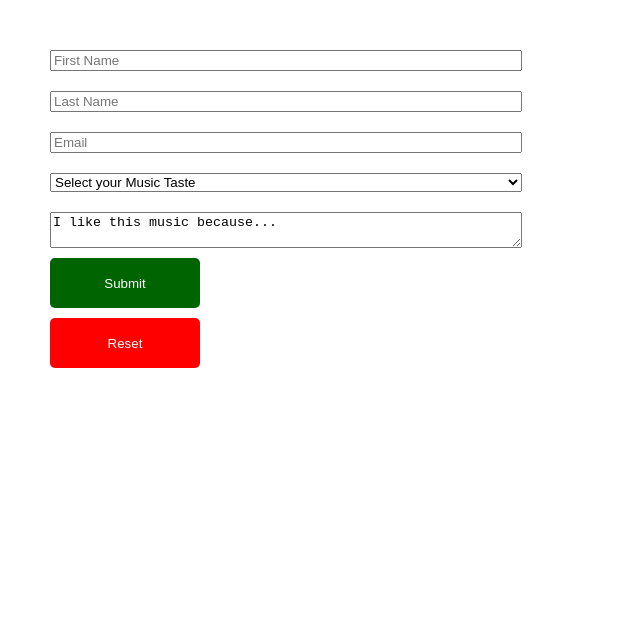
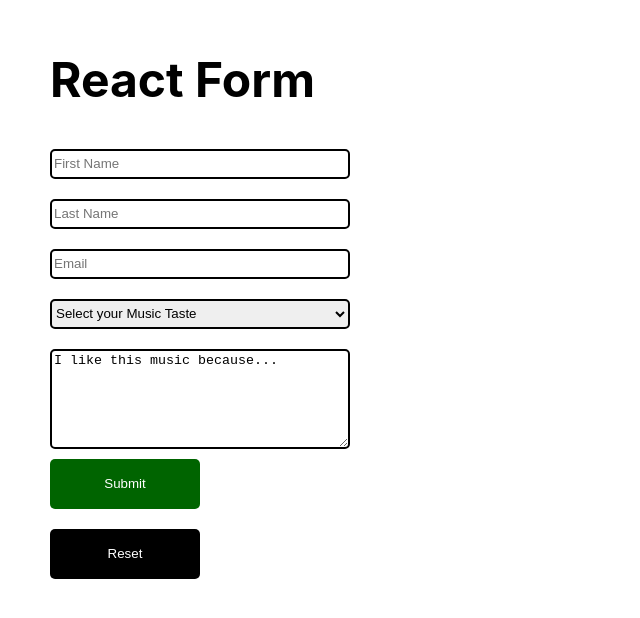
Before and after one commit to martinbolsnes/react-lecture-noroff, a Next.js app: page /contact in a window 1280 px wide. Shown: the top 618 px of the page, without its empty margins (0-640 px from the left). Built offline with nearby package versions, Linux system fonts and the light colour scheme.

Commit message:
added new styled comp

```diff
--- a/components/contact-us/contactUs.js
+++ b/components/contact-us/contactUs.js
@@ -1,6 +1,11 @@
 import { useFormik } from 'formik';
 import * as Yup from 'yup';
 import Button from '../button/button';
+import Input from '../input/input';
+import Select from '../input/select';
+import Textarea from '../input/textarea';
+import ResetButton from '../button/resetButton';
+import SubTitle from '../title/subTitle';
 
 const ContactUs = () => {
   const {
@@ -44,6 +49,7 @@ const ContactUs = () => {
   console.log('errors', errors);
   return (
     <div style={{ margin: '50px' }}>
+      <SubTitle>React Form</SubTitle>
       <form
         onSubmit={handleSubmit}
         style={{
@@ -52,43 +58,43 @@ const ContactUs = () => {
           flexDirection: 'column',
         }}
       >
-        <input
+        <Input
           name='firstName'
           id='firstName'
           placeholder='First Name'
           value={values.firstName}
           onChange={handleChange}
           onBlur={handleBlur}
-        ></input>
+        ></Input>
         <p style={{ color: 'red', margin: '0' }}>
           {touched.firstName && errors.firstName}
         </p>
         <br />
-        <input
+        <Input
           name='lastName'
           id='lastName'
           placeholder='Last Name'
           value={values.lastName}
           onChange={handleChange}
           onBlur={handleBlur}
-        ></input>
+        ></Input>
         <p style={{ color: 'red', margin: '0' }}>
           {touched.lastName && errors.lastName}
         </p>
         <br />
-        <input
+        <Input
           name='email'
           id='email'
           placeholder='Email'
           value={values.email}
           onChange={handleChange}
           onBlur={handleBlur}
-        ></input>
+        ></Input>
         <p style={{ color: 'red', margin: '0' }}>
           {touched.email && errors.email}
         </p>
         <br />
-        <select
+        <Select
           name='musicTaste'
           id='musicTaste'
           value={values.musicTaste}
@@ -100,32 +106,28 @@ const ContactUs = () => {
           <option value='rap'>Rap</option>
           <option value='edm'>EDM</option>
           <option value='heavyMetal'>Heavy Metal</option>
-        </select>
+        </Select>
         <p style={{ color: 'red', margin: '0' }}>
           {touched.musicTaste && errors.musicTaste}
         </p>
         <br />
-        <textarea
+        <Textarea
           name='message'
           id='message'
           placeholder='Message'
           value={values.message}
           onChange={handleChange}
           onBlur={handleBlur}
-        ></textarea>
+        ></Textarea>
         <p style={{ color: 'red', margin: '0' }}>
           {touched.message && errors.message}
         </p>
         <Button type='submit' disabled={isSubmitting}>
           Submit
         </Button>
-        <Button
-          style={{ background: 'red', margin: '0' }}
-          type='reset'
-          onClick={resetForm}
-        >
+        <ResetButton type='reset' onClick={resetForm}>
           Reset
-        </Button>
+        </ResetButton>
       </form>
     </div>
   );
```
